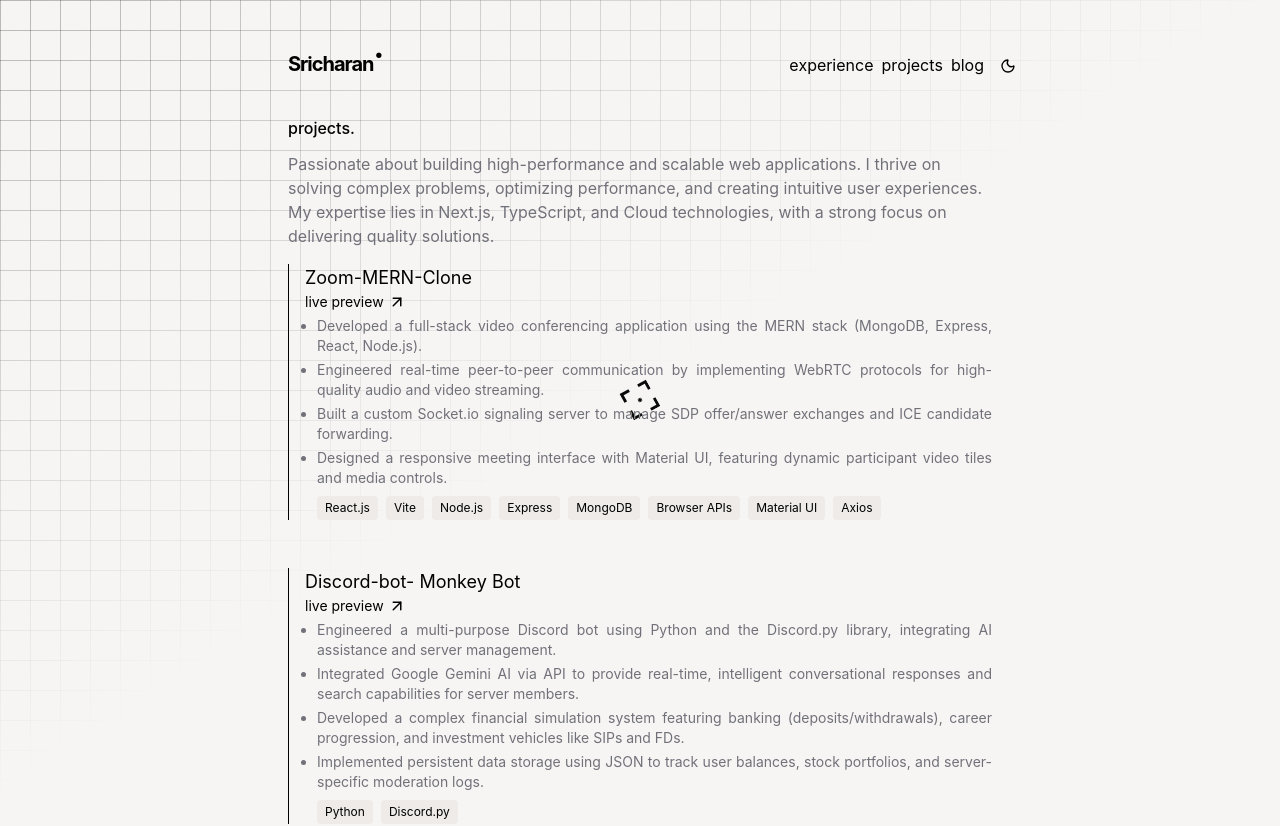
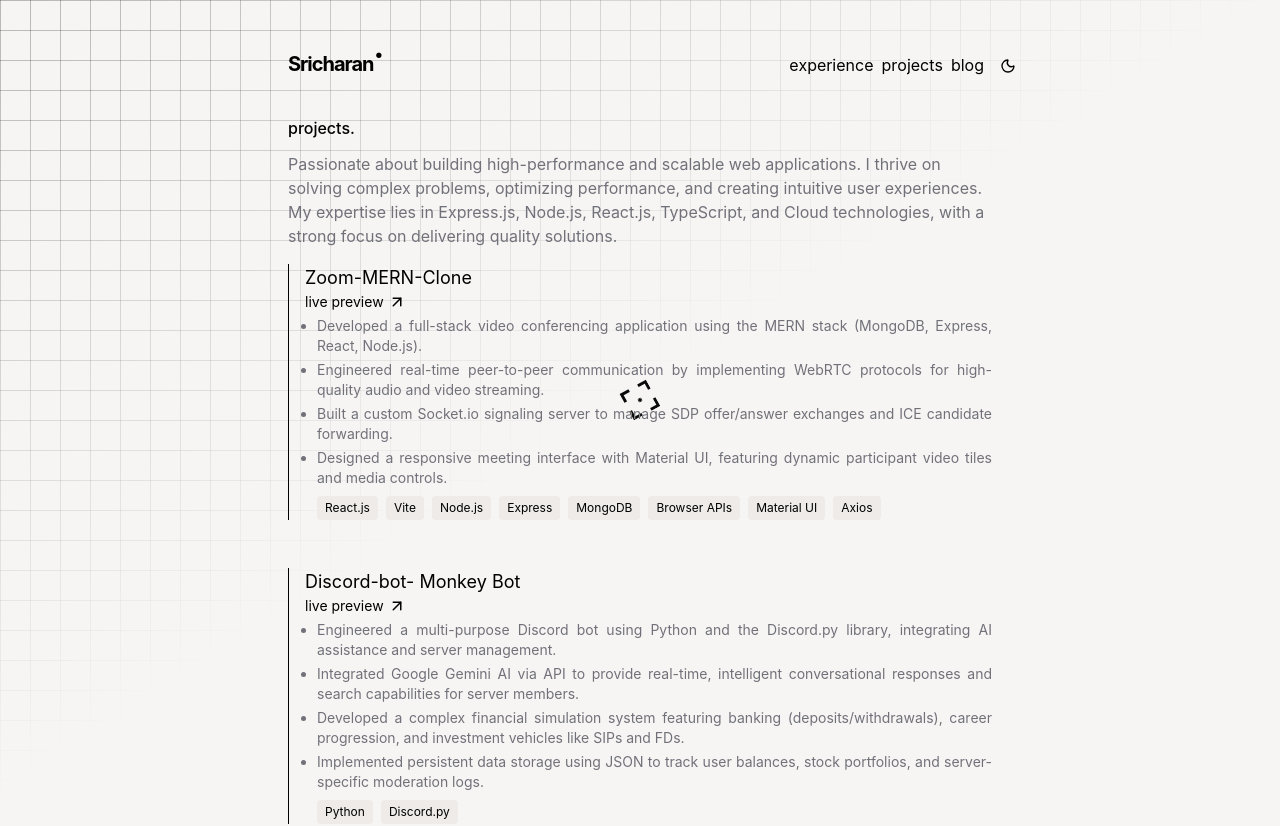
Before and after one commit to Sricharan106/portfolio-V2, a React (Vite) app: page /projects in a window 1280 px wide. Shown: the top 826 px of the page. Built offline with nearby package versions, Linux system fonts and the light colour scheme.

Commit message:
minor fix

```diff
--- a/src/components/sections/projects.tsx
+++ b/src/components/sections/projects.tsx
@@ -38,8 +38,8 @@ export default function Projects({
           Passionate about building high-performance and scalable web
           applications. I thrive on solving complex problems, optimizing
           performance, and creating intuitive user experiences. My expertise
-          lies in Next.js, TypeScript, and Cloud technologies, with a strong
-          focus on delivering quality solutions.
+          lies in Express.js, Node.js, React.js, TypeScript, and Cloud
+          technologies, with a strong focus on delivering quality solutions.
         </p>
       )}
       <ul className="flex flex-col gap-12 mt-4 font-normal text-primary/90 text-base">
```
